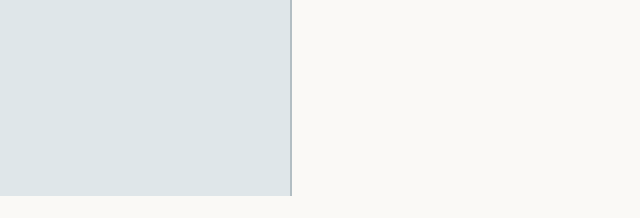
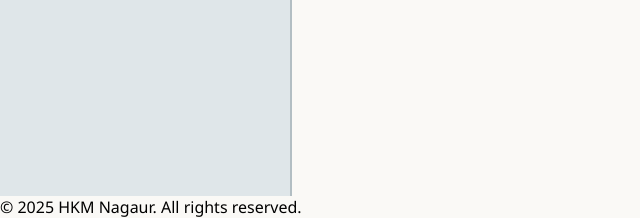
Before and after one commit to himanshujangid0729-tech/spiritual_blog, a Flask app: page / in a window 1280 px wide. Shown: the part 656-874 px from the top of the page, without its empty margins (0-640 px from the left). Before the commit the page ends 852 px from the top, so only its background shows below. Run offline with Flask 3, Linux system fonts and the light colour scheme.

Commit message:
Update base.html

```diff
--- a/templates/base.html
+++ b/templates/base.html
@@ -39,6 +39,10 @@
         {% block content %}{% endblock %}
     </div>
 </div>
+<footer class="footer">
+    &copy; 2025 HKM Nagaur. All rights reserved.
+</footer>
+
 
 </body>
 </html>
```
